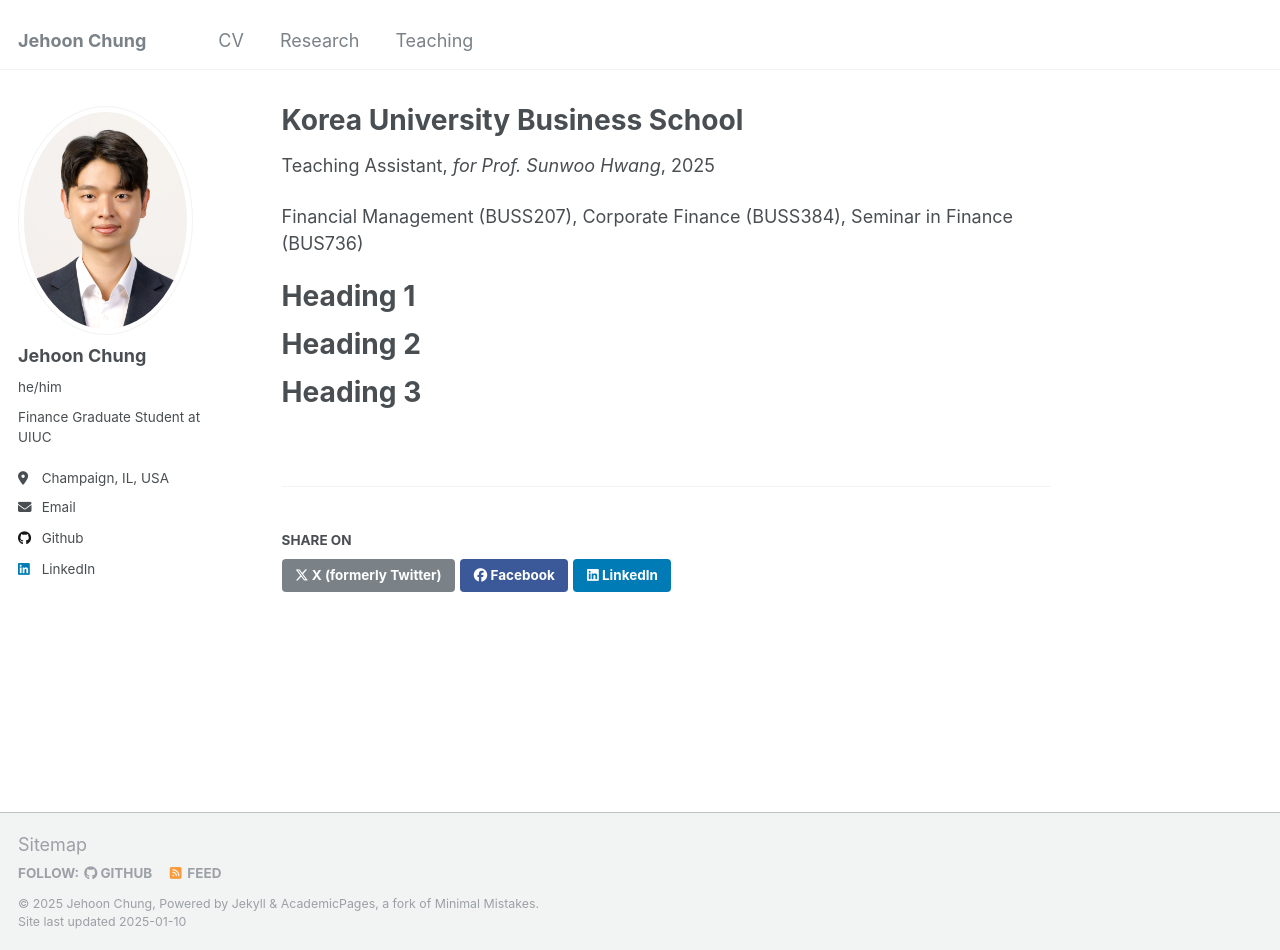
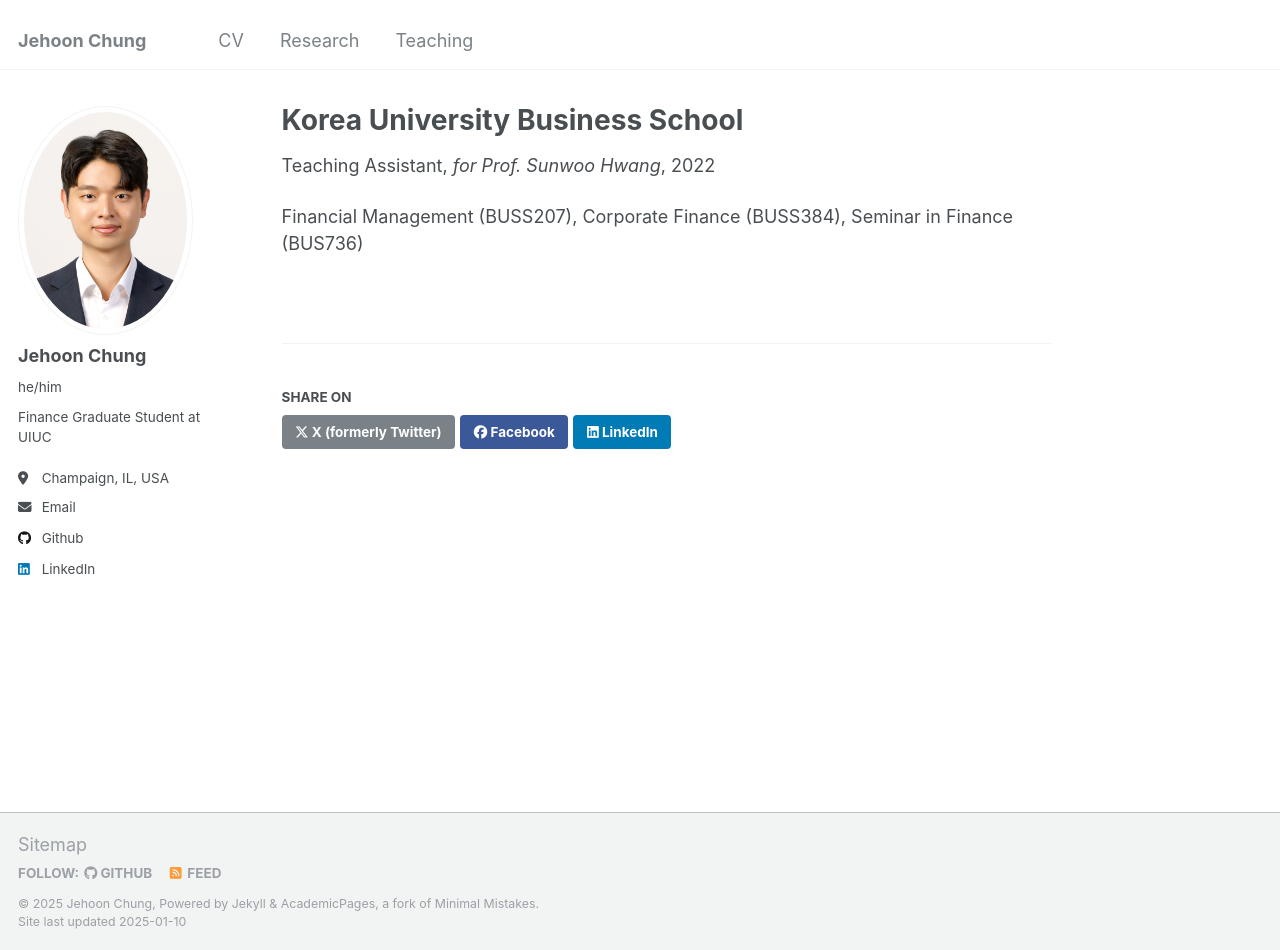
Before and after one commit to JehoonChung/jehoonchung.github.io, a Jekyll site: the page built from _teaching/2014-spring-teaching-1.md, in a window 1280 px wide and 950 px high. Built offline with Jekyll 4.4.1, drawn with Linux system fonts in a browser that asks for light colours.

Commit message:
Update 2014-spring-teaching-1.md

```diff
--- a/_teaching/2014-spring-teaching-1.md
+++ b/_teaching/2014-spring-teaching-1.md
@@ -3,16 +3,8 @@ title: "Korea University Business School"
 collection: teaching
 type: "Teaching Assistant"
 venue: "for Prof. Sunwoo Hwang"
+date: "2022-01-01"
 location: "City, Country"
 ---
 
 Financial Management (BUSS207), Corporate Finance (BUSS384), Seminar in Finance (BUS736)
-
-Heading 1
-======
-
-Heading 2
-======
-
-Heading 3
-======
```
